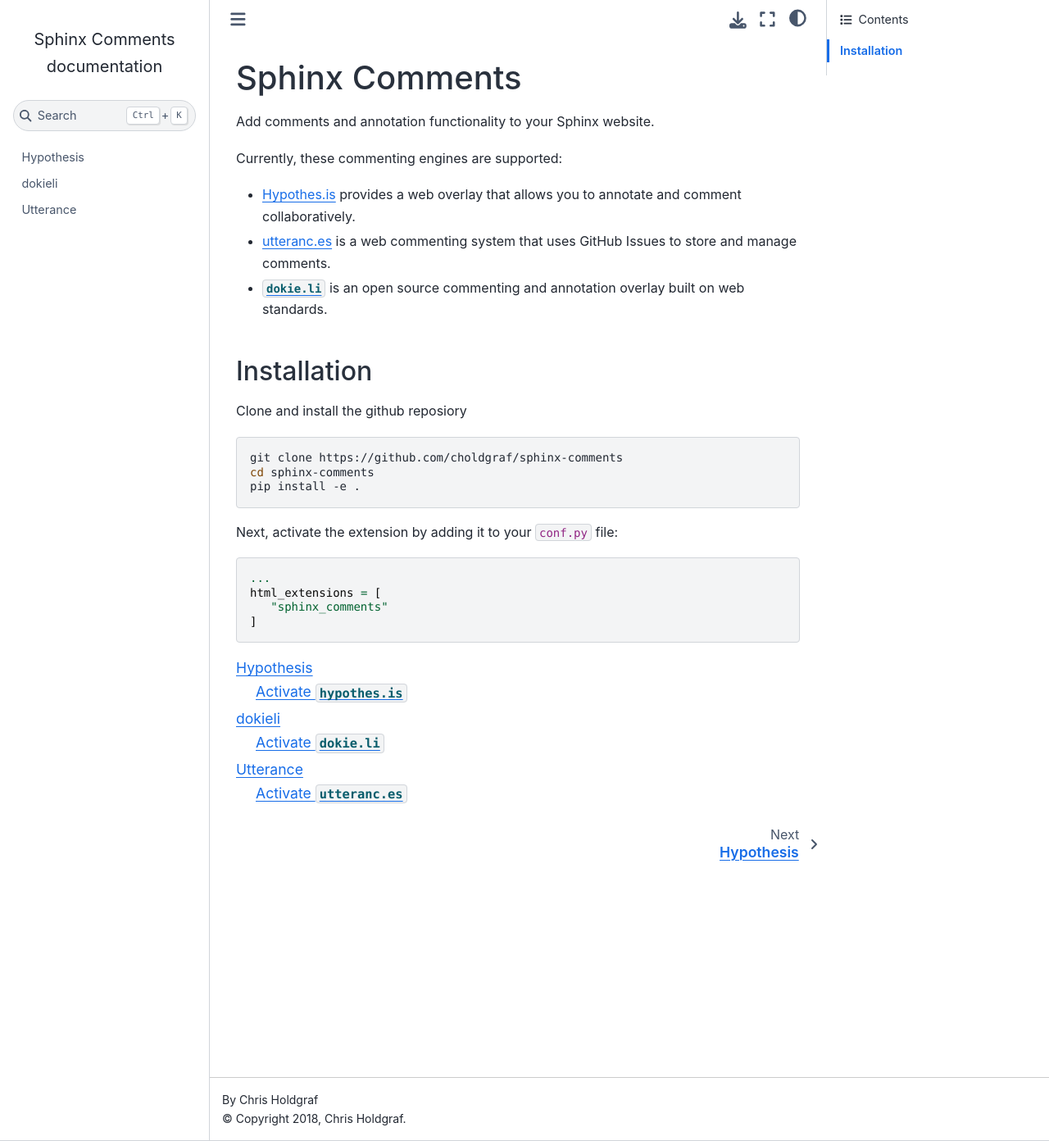
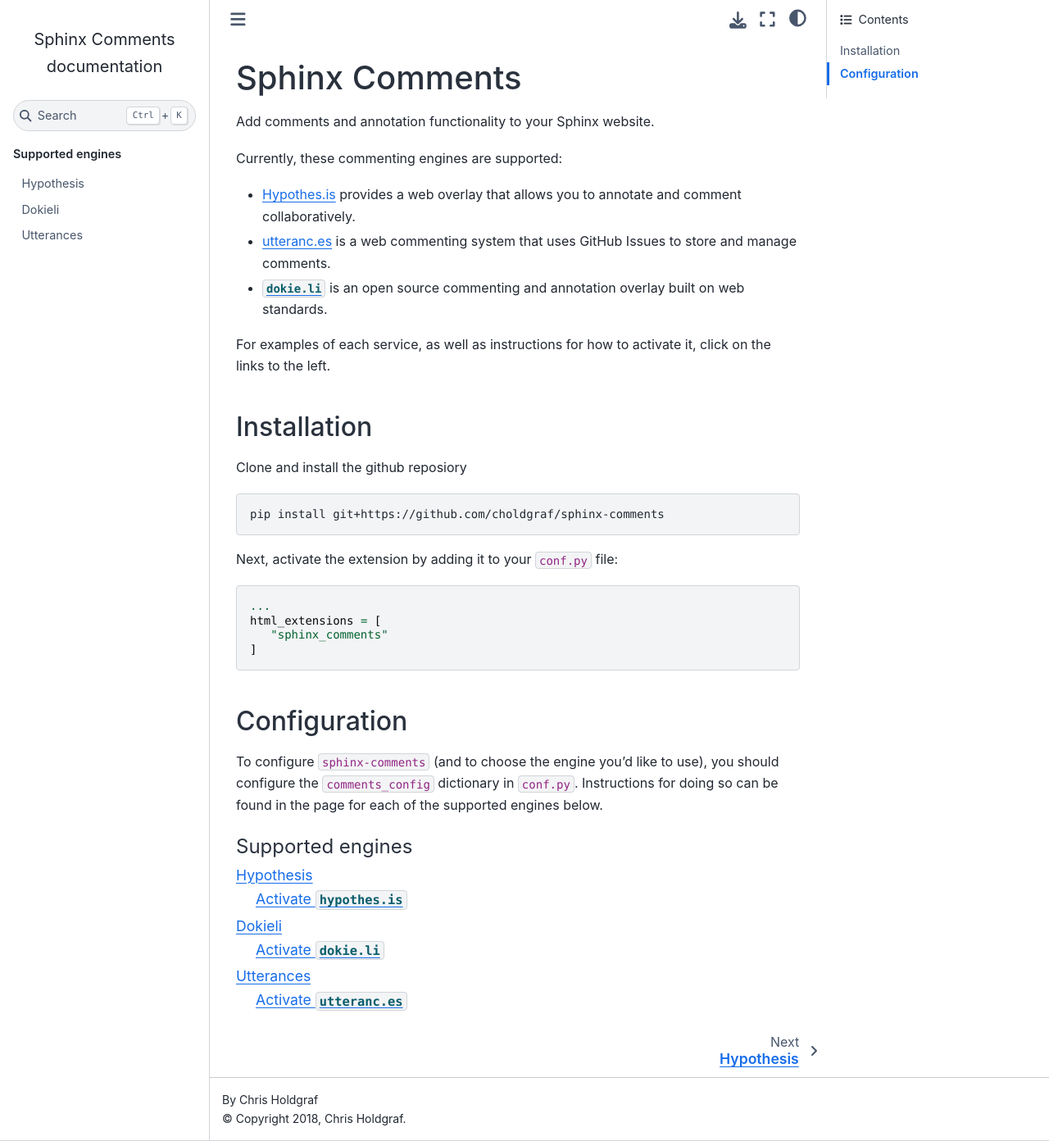
Before and after one commit to executablebooks/sphinx-comments, a Sphinx documentation site: the page built from doc/index.md, in a window 1280 px wide and 1392 px high. Shown: the whole window at 82% size. Built offline with Sphinx 7.4.7 and the Sphinx Book theme 1.1.4, drawn with Linux system fonts in a browser that asks for light colours.

Commit message:
📚 DOCS: Improving documentation (#8)

````diff
--- a/doc/index.md
+++ b/doc/index.md
@@ -8,14 +8,15 @@ Currently, these commenting engines are supported:
 - [utteranc.es](https://utteranc.es/) is a web commenting system that uses GitHub Issues to store and manage comments.
 - [`dokie.li`](https://dokie.li/) is an open source commenting and annotation overlay built on web standards.
 
+For examples of each service, as well as instructions for how to activate it,
+click on the links to the left.
+
 ## Installation
 
 Clone and install the github reposiory
 
 ```bash
-git clone https://github.com/choldgraf/sphinx-comments
-cd sphinx-comments
-pip install -e .
+pip install git+https://github.com/choldgraf/sphinx-comments
 ```
 
 Next, activate the extension by adding it to your `conf.py` file:
@@ -27,7 +28,15 @@ html_extensions = [
 ]
 ```
 
+## Configuration
+
+To configure `sphinx-comments` (and to choose the engine you'd like to use),
+you should configure the `comments_config` dictionary in `conf.py`. Instructions
+for doing so can be found in the page for each of the supported engines below.
+
 ```{toctree}
+:caption: Supported engines
+:maxdepth: 2
 hypothesis
 dokieli
 utterances
````
Also changed, not shown: doc/dokieli.md (+4 -1 lines), doc/hypothesis.md (+4 -2 lines), doc/utterances.md (+5 -1 lines).
